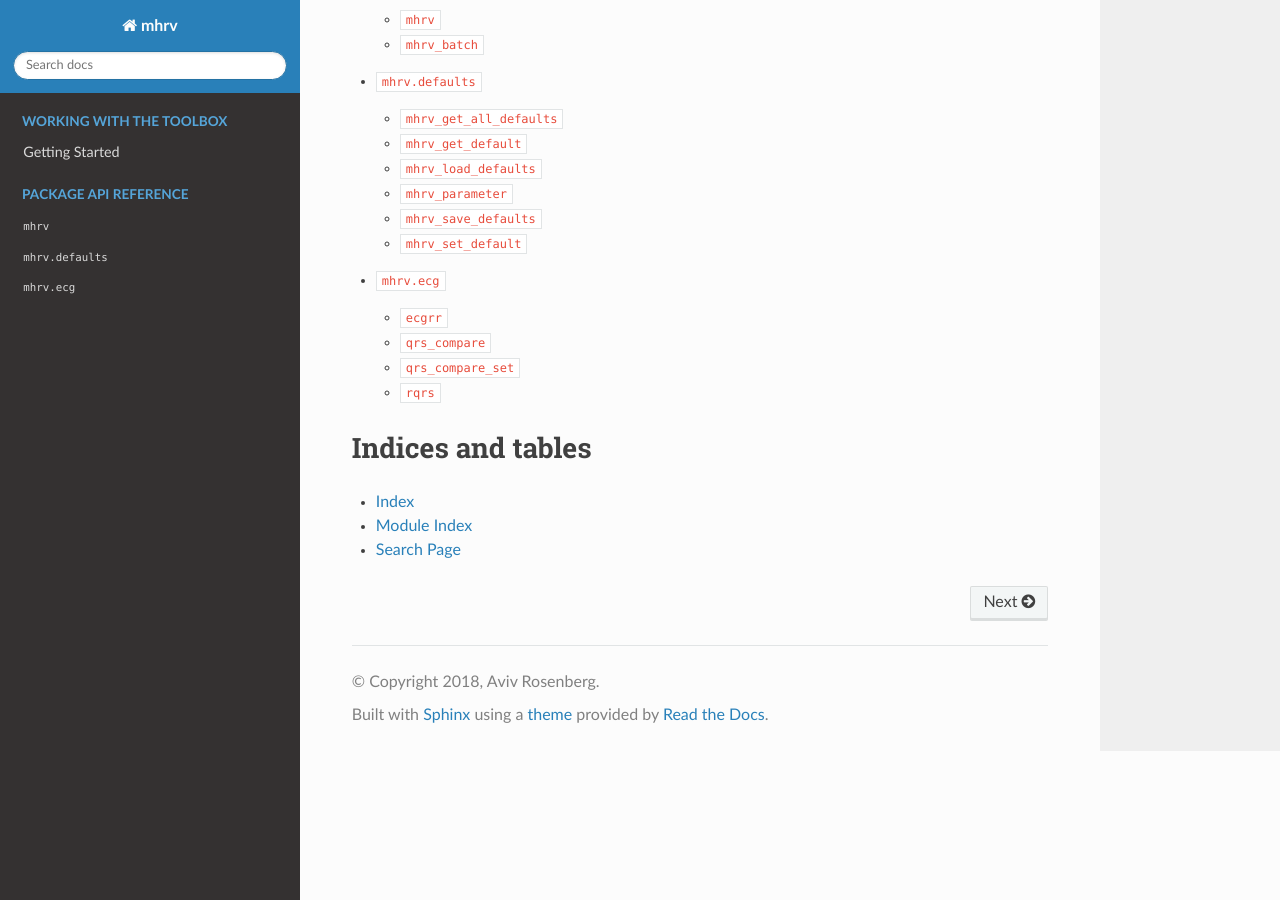
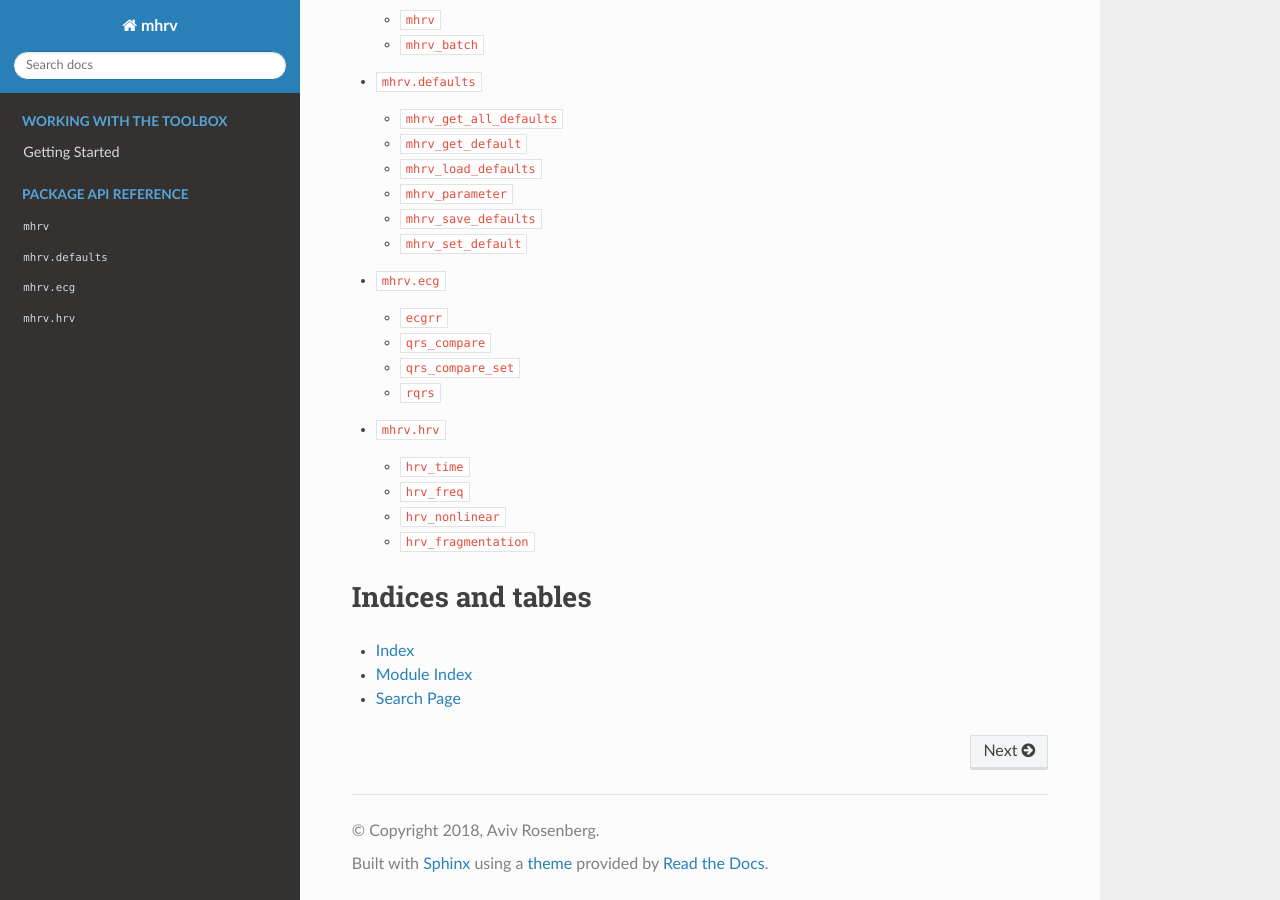
Before and after one commit to physiozoo/mhrv, a Sphinx documentation site: the page built from docs/index.rst, in a window 1280 px wide and 900 px high, scrolled down 955 px. Built offline with Sphinx 7.4.7 and the Read the Docs theme 2.0.0, drawn with Linux system fonts in a browser that asks for light colours.

Commit message:
Sphinx docs for hrv package

```diff
--- a/docs/index.rst
+++ b/docs/index.rst
@@ -21,6 +21,7 @@ mhrv
    sections/mhrv.rst
    sections/mhrv.defaults.rst
    sections/mhrv.ecg.rst
+   sections/mhrv.hrv.rst
 
 Indices and tables
 ==================
--- a/docs/sections/mhrv.ecg.rst
+++ b/docs/sections/mhrv.ecg.rst
@@ -7,7 +7,6 @@
 :func:`ecgrr`
 -----------------------------
 .. autofunction:: ecgrr
-
 
 :func:`qrs_compare`
 -----------------------------
--- /dev/null
+++ b/docs/sections/mhrv.hrv.rst
@@ -0,0 +1,24 @@
+.. automodule:: mhrv.hrv
+
+:mod:`mhrv.hrv`
+====================
+
+
+:func:`hrv_time`
+-----------------------------
+.. autofunction:: hrv_time
+
+
+:func:`hrv_freq`
+-----------------------------
+.. autofunction:: hrv_freq
+
+
+:func:`hrv_nonlinear`
+-----------------------------
+.. autofunction:: hrv_nonlinear
+
+
+:func:`hrv_fragmentation`
+-----------------------------
+.. autofunction:: hrv_fragmentation
```
Also changed, not shown: 4 other files.
